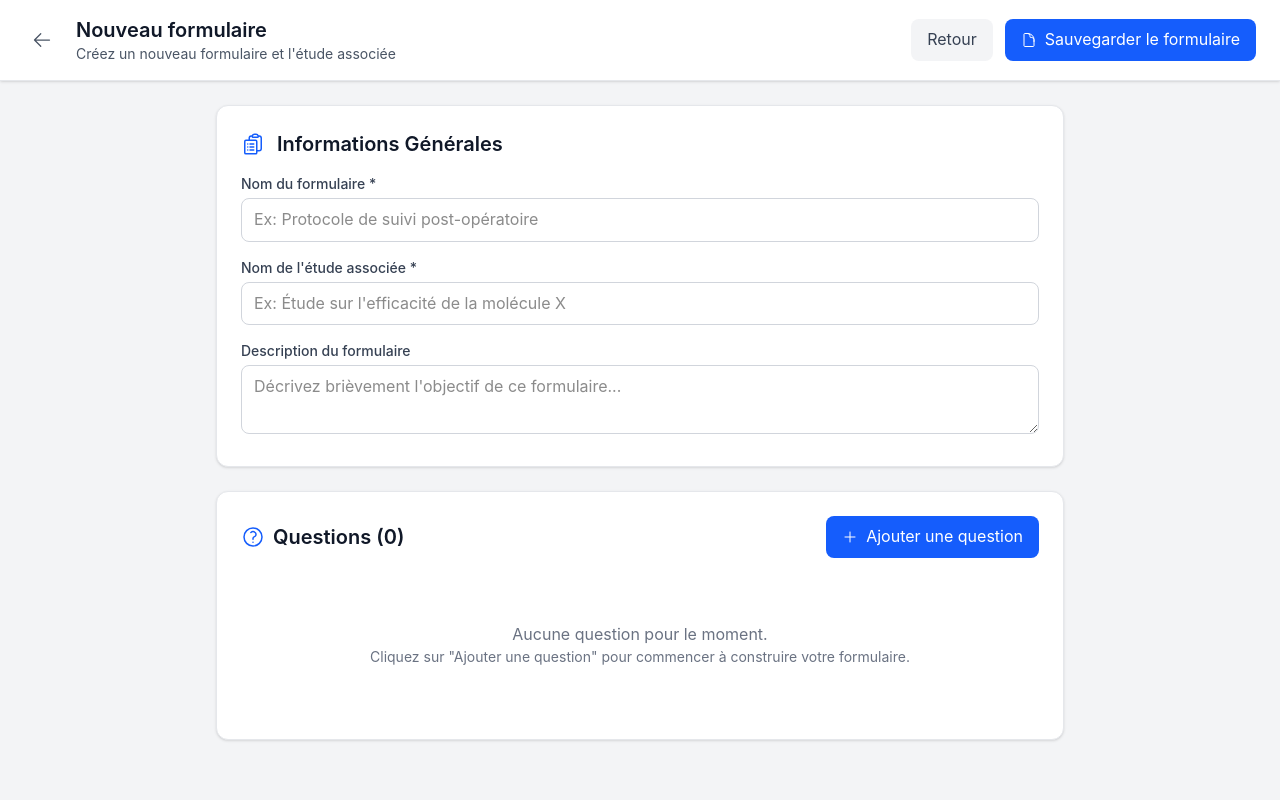
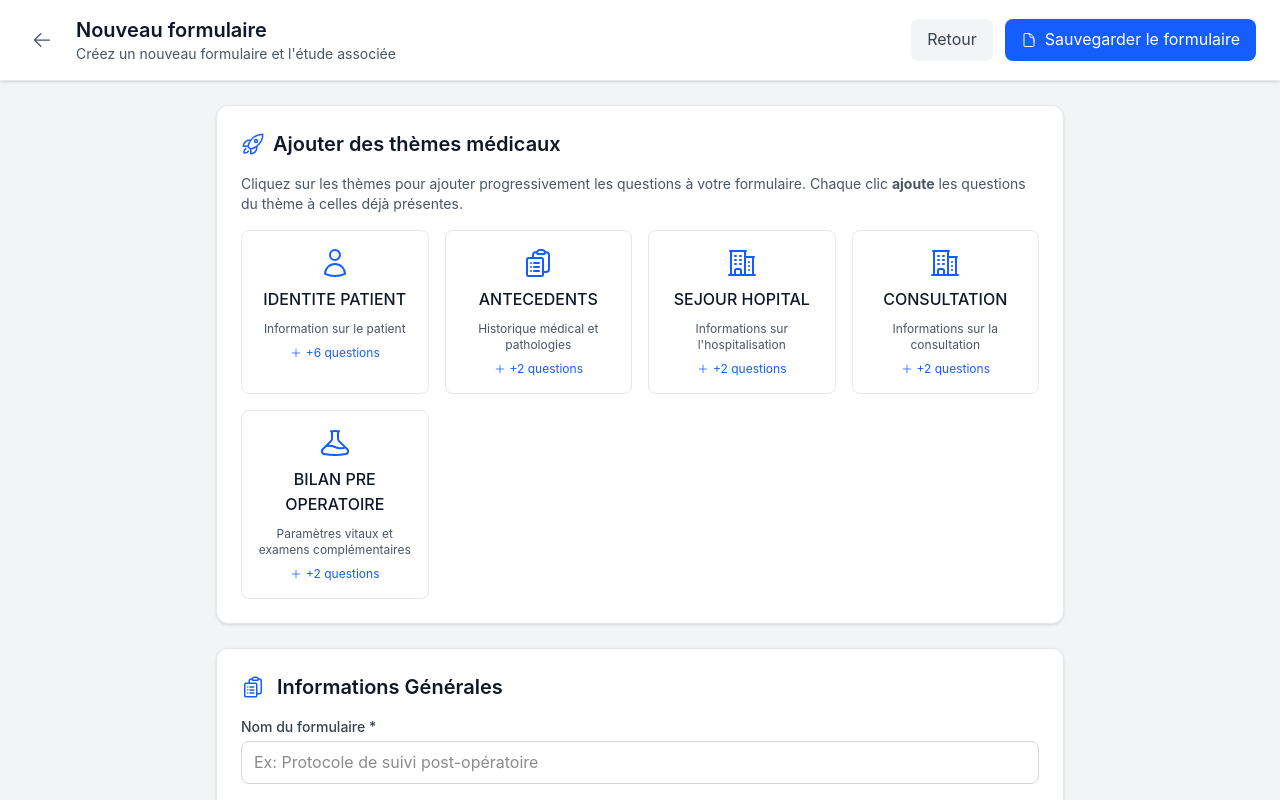
Before and after one commit to kabirsib349/pfe-plateforme-sante-chu, a Next.js app in the folder frontend/: page /formulaire/nouveau in a window 1280 px wide. Shown: the top 800 px of the page. Built offline with nearby package versions, Linux system fonts and the light colour scheme.

Commit message:
Amélioration de la création des formulaires

```diff
--- a/frontend/src/app/formulaire/nouveau/page.tsx
+++ b/frontend/src/app/formulaire/nouveau/page.tsx
@@ -15,7 +15,13 @@ import {
   CalendarDaysIcon,
   QuestionMarkCircleIcon,
   ClipboardDocumentListIcon,
-  CheckCircleIcon
+  CheckCircleIcon,
+  UserIcon,
+  ShieldCheckIcon,
+  DocumentArrowDownIcon,
+  RocketLaunchIcon,
+  BuildingOffice2Icon,
+  BeakerIcon
 } from "@heroicons/react/24/outline";
 import Question, { ChampFormulaire, TypeChamp } from "@/src/components/form-builder/Question";
 import { ToastContainer } from "@/src/components/ToastContainer";
@@ -34,6 +40,146 @@ export default function NouveauFormulaire() {
   const [modeAjout, setModeAjout] = useState(false);
   const [activeChampId, setActiveChampId] = useState<string | null>(null);
     const [draggedItemId, setDraggedItemId] = useState<string | null>(null);
+
+      const themesMedicaux = [
+        {
+          nom: "IDENTITE PATIENT",
+          description: "Information sur le patient",
+          icon: UserIcon,
+          champs: [
+            {
+              type: 'choix_multiple' as TypeChamp,
+              question: 'Sexe',
+              nomVariable: 'SEXE',
+              obligatoire: true,
+              options: ['Masculin', 'Féminin'].map((opt, i) => ({libelle: opt, valeur: ['0', '1'][i]}))
+            },
+            {
+              type: 'nombre' as TypeChamp,
+              question: 'Age',
+              nomVariable: 'AGE',
+              unite: 'années',
+              obligatoire: true
+            },
+            {
+              type: 'nombre' as TypeChamp,
+              question: 'Taille',
+              nomVariable: 'TAILLE',
+              unite: 'cm',
+              obligatoire: true
+            },
+            {
+              type: 'nombre' as TypeChamp,
+              question: 'Poids',
+              nomVariable: 'POIDS',
+              unite: 'kg',
+              obligatoire: true
+            },
+             {
+              type: 'nombre' as TypeChamp,
+              question: 'ASA',
+              nomVariable: 'ASA',
+              obligatoire: true,
+              valeurMin: 1,
+              valeurMax: 3
+            },
+             {
+              type: 'choix_multiple' as TypeChamp,
+              question: 'Type de chirurgie prevue',
+              nomVariable: 'CHIRURGIE_PROGRAMMEE',
+              obligatoire: true,
+              options: ['PTH', 'PTG', 'PUC'].map((opt, i) => ({libelle: opt, valeur: ['1', '2', '3'][i]}))
+            }
+          ]
+        },
+        {
+          nom: "ANTECEDENTS",
+          description: "Historique médical et pathologies",
+          icon: ClipboardDocumentListIcon,
+          champs: [
+            {
+              type: 'choix_multiple' as TypeChamp,
+              question: 'Traitement antiplaquettaire',
+              nomVariable: 'ANTI_AGG_PLAQ',
+              obligatoire: true,
+              options: ['Oui', 'Non'].map((opt, i) => ({libelle: opt, valeur: ['1', '0'][i]}))
+            },
+            {
+              type: 'texte' as TypeChamp,
+              question: 'Nom du traitement antiplaquettaire le cas échéant',
+              nomVariable: 'ANTI_AGG_PLAQ_CPL',
+              obligatoire: true
+            },
+          ]
+        },
+        {
+          nom: "SEJOUR HOPITAL",
+          description: "Informations sur l'hospitalisation",
+          icon: BuildingOffice2Icon,
+          champs: [
+            {
+              type: 'choix_multiple' as TypeChamp,
+              question: 'Lieu avant le séjour à l\'hôpital',
+              nomVariable: 'PROVENANCE',
+              obligatoire: true,
+              options: ['DOMICILE', 'AUTRE ETABLISSEMENT'].map((opt, i) => ({libelle: opt, valeur: ['1', '2'][i]}))
+            },
+            {
+              type: 'date' as TypeChamp,
+              question: 'Date d\'entrée à l\'hôpital',
+              nomVariable: 'DATE_ENTREE',
+              obligatoire: true
+            },
+          ]
+        },
+        {
+          nom: "CONSULTATION",
+          description: "Informations sur la consultation",
+          icon: BuildingOffice2Icon,
+          champs: [
+            {
+              type: 'date' as TypeChamp,
+              question: 'Consultation de chirurgie',
+              nomVariable: 'SURGERYCDATE',
+              obligatoire: true,
+            },
+            {
+              type: 'date' as TypeChamp,
+              question: 'Consultation d\'anesthésie',
+              nomVariable: 'ANESTHCDATE',
+              obligatoire: true
+            },
+          ]
+        },
+        {
+          nom: "BILAN PRE OPERATOIRE",
+          description: "Paramètres vitaux et examens complémentaires",
+          icon: BeakerIcon,
+          champs: [
+           {
+              type: 'choix_multiple' as TypeChamp,
+              question: 'Bilan',
+              nomVariable: 'BILAN',
+              obligatoire: true,
+              options: ['En Ville', 'ETBS'].map((opt, i) => ({libelle: opt, valeur: ['1', '2'][i]}))
+            },
+            {
+              type: 'nombre' as TypeChamp,
+              question: 'Ferritine',
+              nomVariable: 'PREOP_FERRI',
+              unite: 'mmHg',
+              obligatoire: true
+            },
+          ]
+        },
+      ];
+    const ajouterTheme = (theme: any) => {
+      const nouveauxChamps = theme.champs.map((champ: any) => ({
+        ...champ,
+        id: `${Date.now()}-${Math.random().toString(36).substr(2, 9)}`
+      }));
+      setChamps([...champs, ...nouveauxChamps]);
+    };
 
     const ajouterChamp = (type: TypeChamp) => {
       const nouveauChamp: ChampFormulaire = {
@@ -120,7 +266,7 @@ export default function NouveauFormulaire() {
               valeurMin: champ.valeurMin,
               valeurMax: champ.valeurMax,
               nomListeValeur: champ.type === 'choix_multiple' && champ.nomVariable ? `LISTE_${champ.nomVariable}` : undefined,
-        options: champ.options, // La structure est maintenant correcte directement
+              options: champ.options,
             })),
           };
 
@@ -140,7 +286,7 @@ export default function NouveauFormulaire() {
               triggerStatsRefresh();
               setTimeout(() => {
                 router.push('/formulaire');
-        }, 1500); // Redirection après 1.5 secondes
+              }, 1500);
             } else {
               const errorData = await response.json().catch(() => ({ message: 'Réponse invalide du serveur' }));
               console.error('Erreur de l\'API:', errorData);
@@ -152,9 +298,7 @@ export default function NouveauFormulaire() {
           } finally {
             setIsLoading(false);
           }
-  };
-
-  return (
+        };        return (
       <div className="min-h-screen bg-gray-100">
         <div className="bg-white shadow-sm border-b border-gray-200 py-4">
           <div className="max-w-7xl mx-auto px-6">
@@ -182,6 +326,45 @@ export default function NouveauFormulaire() {
         </div>
 
         <div className="max-w-4xl mx-auto p-6 space-y-6" onClick={(e) => e.stopPropagation()}>
+          <div className="bg-white rounded-xl shadow-sm border border-gray-200 p-6">
+            <div className="flex items-center gap-2 mb-4">
+              <RocketLaunchIcon className="w-6 h-6 text-blue-600" />
+              <h2 className="text-xl font-semibold text-gray-900">Ajouter des thèmes médicaux</h2>
+            </div>
+            <p className="text-sm text-gray-600 mb-4">
+              Cliquez sur les thèmes pour ajouter progressivement les questions à votre formulaire.
+              Chaque clic <strong>ajoute</strong> les questions du thème à celles déjà présentes.
+            </p>
+            <div className="grid md:grid-cols-2 lg:grid-cols-4 gap-4">
+              {themesMedicaux.map((theme, index) => (
+                <div key={index}
+                     className="border border-gray-200 rounded-lg p-4 hover:border-blue-300 hover:bg-blue-50 transition-all cursor-pointer transform hover:scale-105"
+                     onClick={() => ajouterTheme(theme)}>
+                  <div className="text-center">
+                    <div className="flex justify-center mb-2">
+                      <theme.icon className="w-8 h-8 text-blue-600" />
+                    </div>
+                    <h3 className="font-medium text-gray-900 mb-2">{theme.nom}</h3>
+                    <p className="text-xs text-gray-600 mb-2">{theme.description}</p>
+                    <div className="flex items-center justify-center gap-1 text-xs text-blue-600">
+                      <PlusIcon className="w-3 h-3" />
+                      <span>+{theme.champs.length} questions</span>
+                    </div>
+                  </div>
+                </div>
+              ))}
+            </div>
+
+            {champs.length > 0 && (
+              <div className="mt-4 p-3 bg-green-50 border border-green-200 rounded-lg">
+                <div className="flex items-center gap-2 text-sm text-green-800">
+                  <CheckCircleIcon className="w-4 h-4" />
+                  <span><strong>{champs.length}</strong> question(s) ajoutée(s) au formulaire</span>
+                </div>
+              </div>
+            )}
+          </div>
+
           <div className="bg-white rounded-xl shadow-sm border border-gray-200 p-6">
             <div className="flex items-center gap-3 mb-4">
               <ClipboardDocumentListIcon className="w-6 h-6 text-blue-600" />
```
Lines whose indentation alone changed are shown as unchanged.
